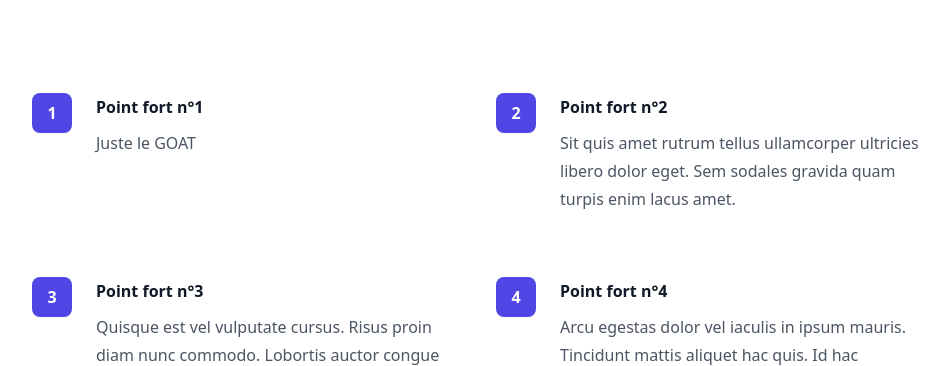
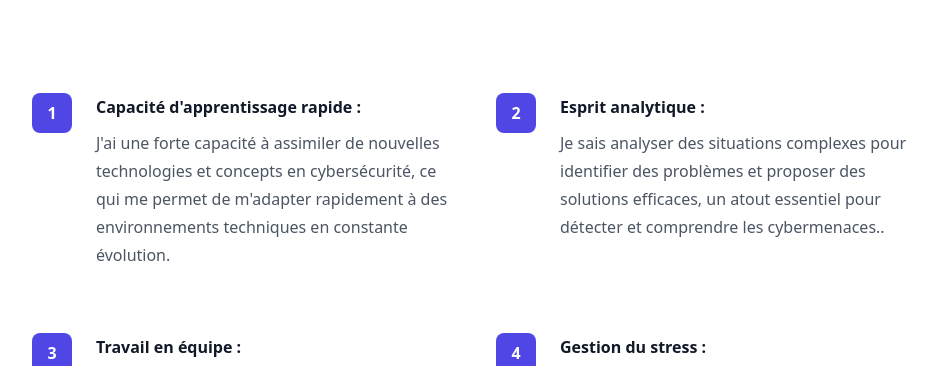
Before and after one commit to PabloRey42/cv_netlify, a plain HTML site: page index.html in a window 1280 px wide. Shown: the part 407-773 px from the top of the page, without its empty margins (160-1109 px from the left). Drawn offline with nearby package versions, Linux system fonts and the light colour scheme.

Commit message:
push points forts

```diff
--- a/index.html
+++ b/index.html
@@ -30,36 +30,36 @@
               <div class="absolute left-0 top-0 flex h-10 w-10 items-center justify-center rounded-lg bg-indigo-600 text-white">
                 1
               </div>
-              Point fort n°1
+              Capacité d'apprentissage rapide :
             </dt>
-            <dd class="mt-2 text-base leading-7 text-gray-600">Juste le GOAT</dd>
+            <dd class="mt-2 text-base leading-7 text-gray-600">J'ai une forte capacité à assimiler de nouvelles technologies et concepts en cybersécurité, ce qui me permet de m'adapter rapidement à des environnements techniques en constante évolution.</dd>
           </div>
           <div class="relative pl-16">
             <dt class="text-base font-semibold leading-7 text-gray-900">
               <div class="absolute left-0 top-0 flex h-10 w-10 items-center justify-center rounded-lg bg-indigo-600 text-white">
                 2
               </div>
-              Point fort n°2
+              Esprit analytique :
             </dt>
-            <dd class="mt-2 text-base leading-7 text-gray-600">Sit quis amet rutrum tellus ullamcorper ultricies libero dolor eget. Sem sodales gravida quam turpis enim lacus amet.</dd>
+            <dd class="mt-2 text-base leading-7 text-gray-600">Je sais analyser des situations complexes pour identifier des problèmes et proposer des solutions efficaces, un atout essentiel pour détecter et comprendre les cybermenaces..</dd>
           </div>
           <div class="relative pl-16">
             <dt class="text-base font-semibold leading-7 text-gray-900">
               <div class="absolute left-0 top-0 flex h-10 w-10 items-center justify-center rounded-lg bg-indigo-600 text-white">
                 3
               </div>
-              Point fort n°3
+              Travail en équipe :
             </dt>
-            <dd class="mt-2 text-base leading-7 text-gray-600">Quisque est vel vulputate cursus. Risus proin diam nunc commodo. Lobortis auctor congue commodo diam neque.</dd>
+            <dd class="mt-2 text-base leading-7 text-gray-600">J'apprécie la collaboration et je m’intègre facilement dans des projets de groupe, que ce soit pour résoudre des incidents de sécurité ou pour participer à des projets techniques.</dd>
           </div>
           <div class="relative pl-16">
             <dt class="text-base font-semibold leading-7 text-gray-900">
               <div class="absolute left-0 top-0 flex h-10 w-10 items-center justify-center rounded-lg bg-indigo-600 text-white">
                4
               </div>
-              Point fort n°4
+              Gestion du stress :
             </dt>
-            <dd class="mt-2 text-base leading-7 text-gray-600">Arcu egestas dolor vel iaculis in ipsum mauris. Tincidunt mattis aliquet hac quis. Id hac maecenas ac donec pharetra eget.</dd>
+            <dd class="mt-2 text-base leading-7 text-gray-600">Je garde mon sang-froid et reste efficace sous pression, ce qui me permet de réagir rapidement et de manière organisée face aux situations critiques, comme les cyberattaques ou les bugs imprévus.</dd>
           </div>
     </div>
   </div>
```
